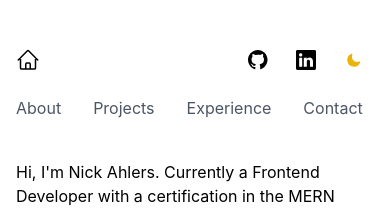
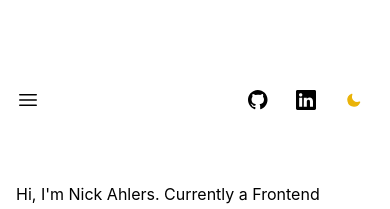
Before and after one commit to numenor-dev/portfolio, a Next.js app: page /about in a window 390 px wide. Shown: the top 209 px of the page. Built offline with nearby package versions, Linux system fonts and the light colour scheme.

Commit message:
Added mobile nav

```diff
--- a/components/AboutMe.js
+++ b/components/AboutMe.js
@@ -4,7 +4,7 @@ import userData from "@constants/data";
 export default function AboutMe() {
   return (
     <section className="bg-white dark:bg-gray-800">
-      <div className="max-w-5xl text-md md:text-lg mx-auto h-40 md:h-32 bg-white dark:bg-gray-800">
+      <div className="max-w-5xl text-md md:text-lg mx-auto h-40 md:h-32 mt-10 bg-white dark:bg-gray-800">
         <p className="px-4">{userData.about.title}</p>
       </div>
 
--- a/components/Hero.js
+++ b/components/Hero.js
@@ -9,7 +9,7 @@ export default function Hero() {
     <div className="max-w-6xl mx-auto flex flex-row overflow-hidden">
       {/* Text container */}
 
-      <div className="mx-auto text-center lg:text-left lg:pl-0 lg:pt-20 lg:pr-24 lg:pb-20 pb-8 pl-11">
+      <div className="mx-auto relative text-center lg:text-left lg:pl-0 lg:pt-20 lg:pr-24 lg:pb-20 pb-8 pl-11 pt-7">
         <RoughNotationGroup show={true}>
           <div className="mb-1">
             <h3 className="lg:text-6xl text-5xl font-bold text-gray-700 dark:text-gray-200">
--- a/components/Navbar.js
+++ b/components/Navbar.js
@@ -9,34 +9,38 @@ export default function Navbar() {
   console.log(router.asPath);
   const { theme, setTheme } = useTheme();
   const [mounted, setMounted] = useState(false);
+  const [toggle, setToggle] = useState(false);
 
   useEffect(() => {
     setMounted(true);
   }, []);
 
+  const handleToggle = () => {
+    setToggle(!toggle);
+  }
+
   return (
-    <div className="max-w-6xl  mx-auto px-4 py-10 md:py-20">
-      <div className="flex  md:flex-row justify-between items-center">
+    <div className="lg:max-w-6xl lg:mx-auto px-4 pt-20">
+      <div className="flex flex-row justify-between items-center">
         <div className="flex flex-col">
           <Link href="/">
-          <div className="font-semibold text-xl dark:text-gray-100">
+          <div className="hidden lg:block">
           <svg
             xmlns="http://www.w3.org/2000/svg"
             fill="none"
             viewBox="0 0 24 24"
-            stroke-width="1.5"
+            strokeWidth="1.5"
             stroke="currentColor"
             class="w-6 h-6"
           >
             <path strokeLinecap="round" strokeLinejoin="round" d="M2.25 12l8.954-8.955c.44-.439 1.152-.439 1.591 0L21.75 12M4.5 9.75v10.125c0 .621.504 1.125 1.125 1.125H9.75v-4.875c0-.621.504-1.125 1.125-1.125h2.25c.621 0 1.125.504 1.125 1.125V21h4.125c.621 0 1.125-.504 1.125-1.125V9.75M8.25 21h8.25" />
           </svg>
-
           </div>
 
           </Link>
         </div>
 
-        <div className="space-x-8 hidden md:block">
+        <div className="space-x-8 hidden lg:block">
           <Link
             href="/about"
             className={`text-base  ${
@@ -140,7 +144,7 @@ export default function Navbar() {
         </div>
 
         <div className="space-x-2 flex flex-row items-center">
-          <a href={userData.socialLinks.github}
+          <Link href={userData.socialLinks.github}
             className="h-10 w-10 rounded-full hover:bg-blue-500 flex items-center justify-center cursor-pointer"
             target="_blank"
             rel="noopener noreferrer"
@@ -155,8 +159,8 @@ export default function Navbar() {
             >
               <path fill-rule="evenodd" clip-rule="evenodd" d="M48.854 0C21.839 0 0 22 0 49.217c0 21.756 13.993 40.172 33.405 46.69 2.427.49 3.316-1.059 3.316-2.362 0-1.141-.08-5.052-.08-9.127-13.59 2.934-16.42-5.867-16.42-5.867-2.184-5.704-5.42-7.17-5.42-7.17-4.448-3.015.324-3.015.324-3.015 4.934.326 7.523 5.052 7.523 5.052 4.367 7.496 11.404 5.378 14.235 4.074.404-3.178 1.699-5.378 3.074-6.6-10.839-1.141-22.243-5.378-22.243-24.283 0-5.378 1.94-9.778 5.014-13.2-.485-1.222-2.184-6.275.486-13.038 0 0 4.125-1.304 13.426 5.052a46.97 46.97 0 0 1 12.214-1.63c4.125 0 8.33.571 12.213 1.63 9.302-6.356 13.427-5.052 13.427-5.052 2.67 6.763.97 11.816.485 13.038 3.155 3.422 5.015 7.822 5.015 13.2 0 18.905-11.404 23.06-22.324 24.283 1.78 1.548 3.316 4.481 3.316 9.126 0 6.6-.08 11.897-.08 13.526 0 1.304.89 2.853 3.316 2.364 19.412-6.52 33.405-24.935 33.405-46.691C97.707 22 75.788 0 48.854 0z" />
             </svg>
-          </a>
-          <a
+          </Link>
+          <Link
             href={userData.socialLinks.linkedin}
             className="h-10 w-10 rounded-full hover:bg-blue-500 flex items-center justify-center cursor-pointer"
             target="_blank"
@@ -172,7 +176,7 @@ export default function Navbar() {
             >
               <path d="M0 1.146C0 .513.526 0 1.175 0h13.65C15.474 0 16 .513 16 1.146v13.708c0 .633-.526 1.146-1.175 1.146H1.175C.526 16 0 15.487 0 14.854V1.146zm4.943 12.248V6.169H2.542v7.225h2.401zm-1.2-8.212c.837 0 1.358-.554 1.358-1.248-.015-.709-.52-1.248-1.342-1.248-.822 0-1.359.54-1.359 1.248 0 .694.521 1.248 1.327 1.248h.016zm4.908 8.212V9.359c0-.216.016-.432.08-.586.173-.431.568-.878 1.232-.878.869 0 1.216.662 1.216 1.634v3.865h2.401V9.25c0-2.22-1.184-3.252-2.764-3.252-1.274 0-1.845.7-2.165 1.193v.025h-.016a5.54 5.54 0 0 1 .016-.025V6.169h-2.4c.03.678 0 7.225 0 7.225h2.4z" />
             </svg>
-          </a>
+          </Link>
           <button
             aria-label="Toggle Dark Mode"
             type="button"
@@ -207,32 +211,78 @@ export default function Navbar() {
           </button>
         </div>
       </div>
-      <div className="space-x-8 block md:hidden mt-4">
+      <div className="-mt-8 lg:hidden">
+        <button
+          onClick={handleToggle}>
+          <svg
+            xmlns="http://www.w3.org/2000/svg"
+            fill="none"
+            viewBox="0 0 24 24"
+            strokeWidth="1.5" stroke="currentColor" className="w-6 h-6"
+          >
+            <path strokeLinecap="round" strokeLinejoin="round" d="M3.75 6.75h16.5M3.75 12h16.5m-16.5 5.25h16.5"
+              className={toggle ? 'hidden' : 'block'}
+            />
+            <path strokeLinecap="round" strokeLinejoin="round" d="M6 18L18 6M6 6l12 12"
+              className={toggle ? 'block' : 'hidden'}
+            />
+          </svg>
+        </button>
+
+          {/* Mobile menu toggle */}
+            <div className={toggle ?
+              'relative flex flex-col space-y-14 mt-5 w-40 transform transition-transform translate-x-10 duration-1000' : ''}
+               >
+              <Link
+                href="/"
+                className={toggle ?
+                'transition-opacity opacity-80 duration-300 hover:text-sky-700 hover:dark:text-slate-400'
+                : 'transition-opacity opacity-0 duration-0'}
+              >
+                Home
+              </Link>
               <Link
                 href="/about"
-          className="text-base font-normal text-gray-600 dark:text-gray-300"
+                className={
+                  toggle ?
+                  'transition-opacity opacity-80 duration-500 hover:text-sky-700 hover:dark:text-slate-400'
+                  : 'transition-opacity opacity-0 duration-0'
+                }
               >
                 About
               </Link>
               <Link
                 href="/projects"
-          className="text-base font-normal text-gray-600 dark:text-gray-300"
+                className={
+                  toggle ?
+                  'transition-opacity opacity-80 duration-700 hover:text-sky-700 hover:dark:text-slate-400'
+                  : 'transition-opacity opacity-0 duration-0'
+                }
               >
                 Projects
               </Link>
               <Link
                 href="/experience"
-          className="text-base font-normal text-gray-600 dark:text-gray-300"
+                className={
+                  toggle ?
+                  'transition-opacity opacity-80 duration-1000 hover:text-sky-700 hover:dark:text-slate-400'
+                  : 'transition-opacity opacity-0 duration-0'
+                }
               >
                 Experience
               </Link>
               <Link
                 href="/contact"
-          className="text-base font-normal text-gray-600 dark:text-gray-300"
+                className={
+                  toggle ?
+                  'transition-opacity opacity-80 duration-1000 hover:text-sky-700 hover:dark:text-slate-400'
+                  : 'transition-opacity opacity-0 duration-0'
+                }
               >
                 Contact
               </Link>
             </div>
       </div>
+    </div>
   );
 }
```
Lines whose indentation alone changed are shown as unchanged.
